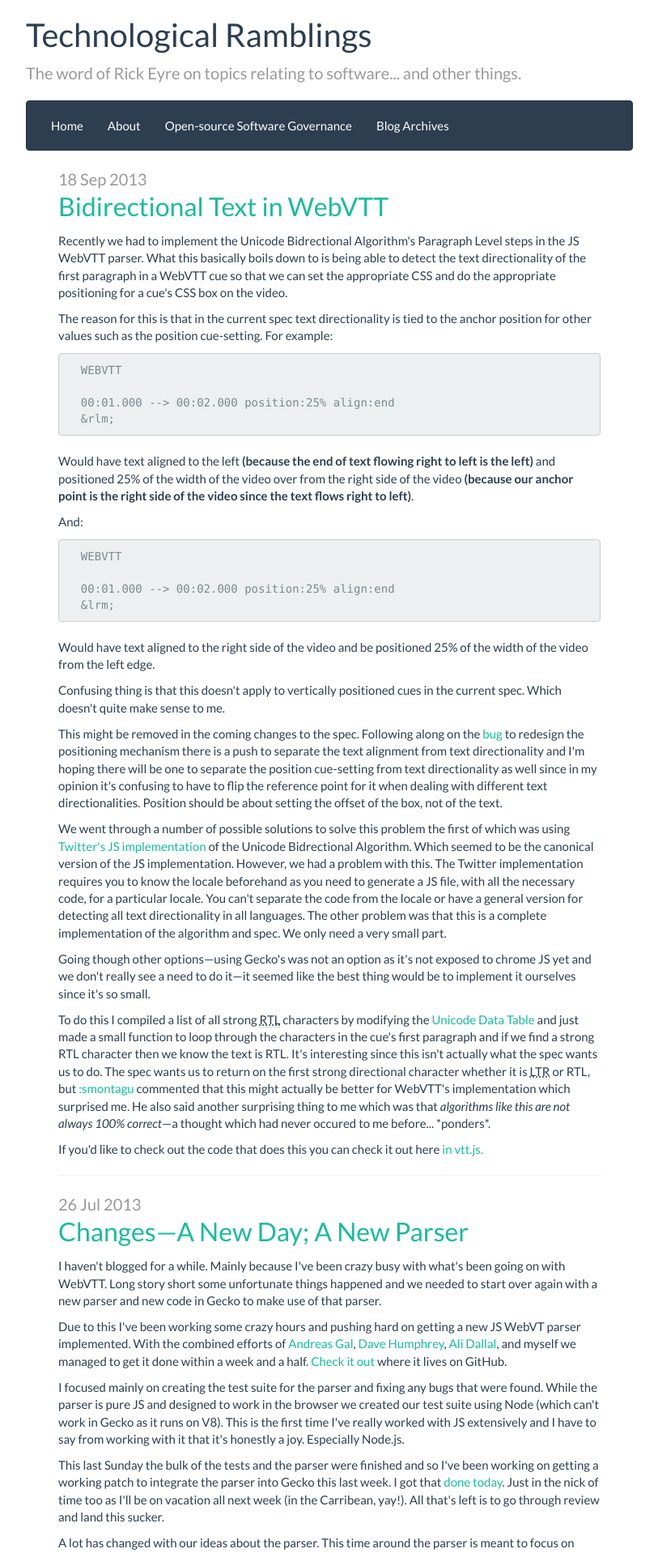
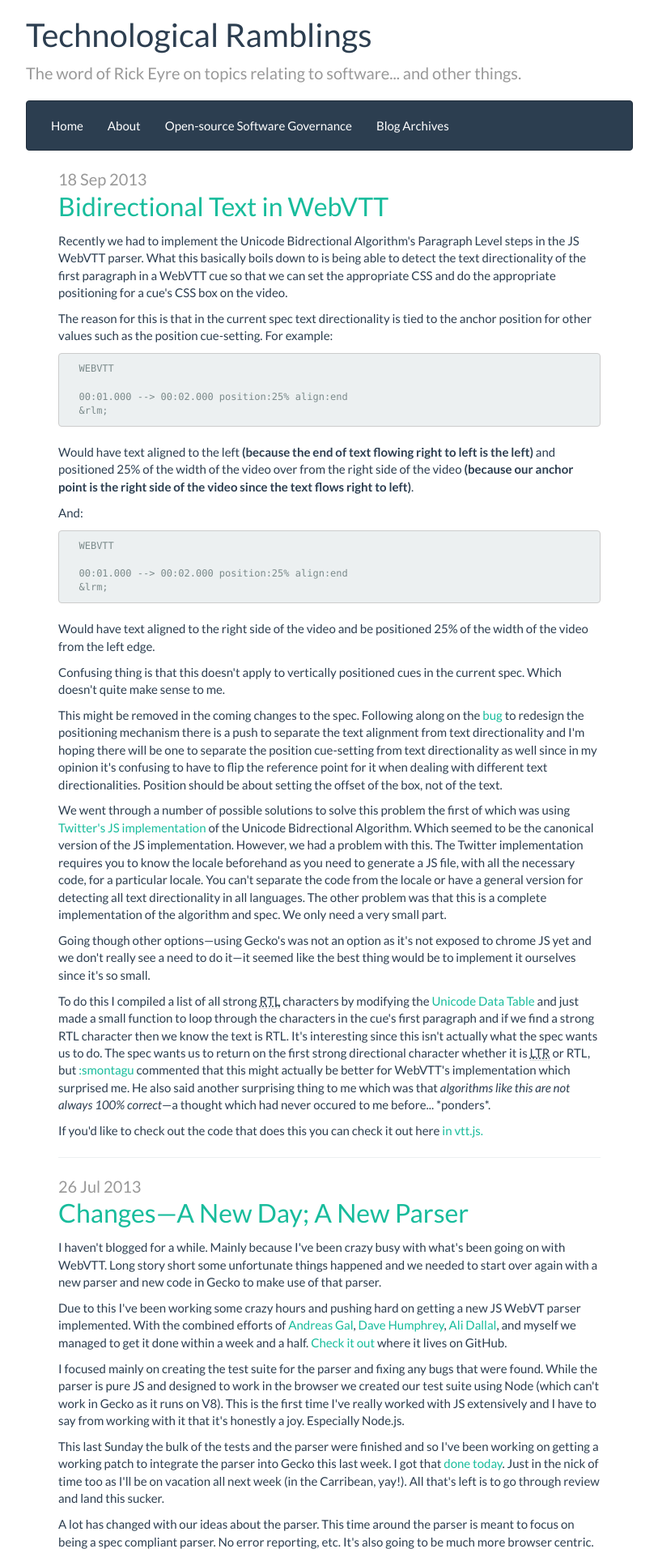
Before and after one commit to RickEyre/rickeyre.github.io, a Jekyll site: the page built from index.html, in a window 1280 px wide. Shown: the top 1918 px of the page at 81% size, without its empty margins (233-1046 px from the left). Built offline with Jekyll 4.4.1, drawn with Linux system fonts in a browser that asks for light colours; Markdown is read by kramdown in place of the engine named in the settings; the list of posts is cut into pages by our own code.

Commit message:
Decrease code font-size.

```diff
--- a/assets/css/style.css
+++ b/assets/css/style.css
@@ -52,3 +52,7 @@ h1 {
   margin-top: 1px;
   margin-bottom: 15px;
 }
+
+.prettyprint {
+  font-size: 0.8em;
+}
```
